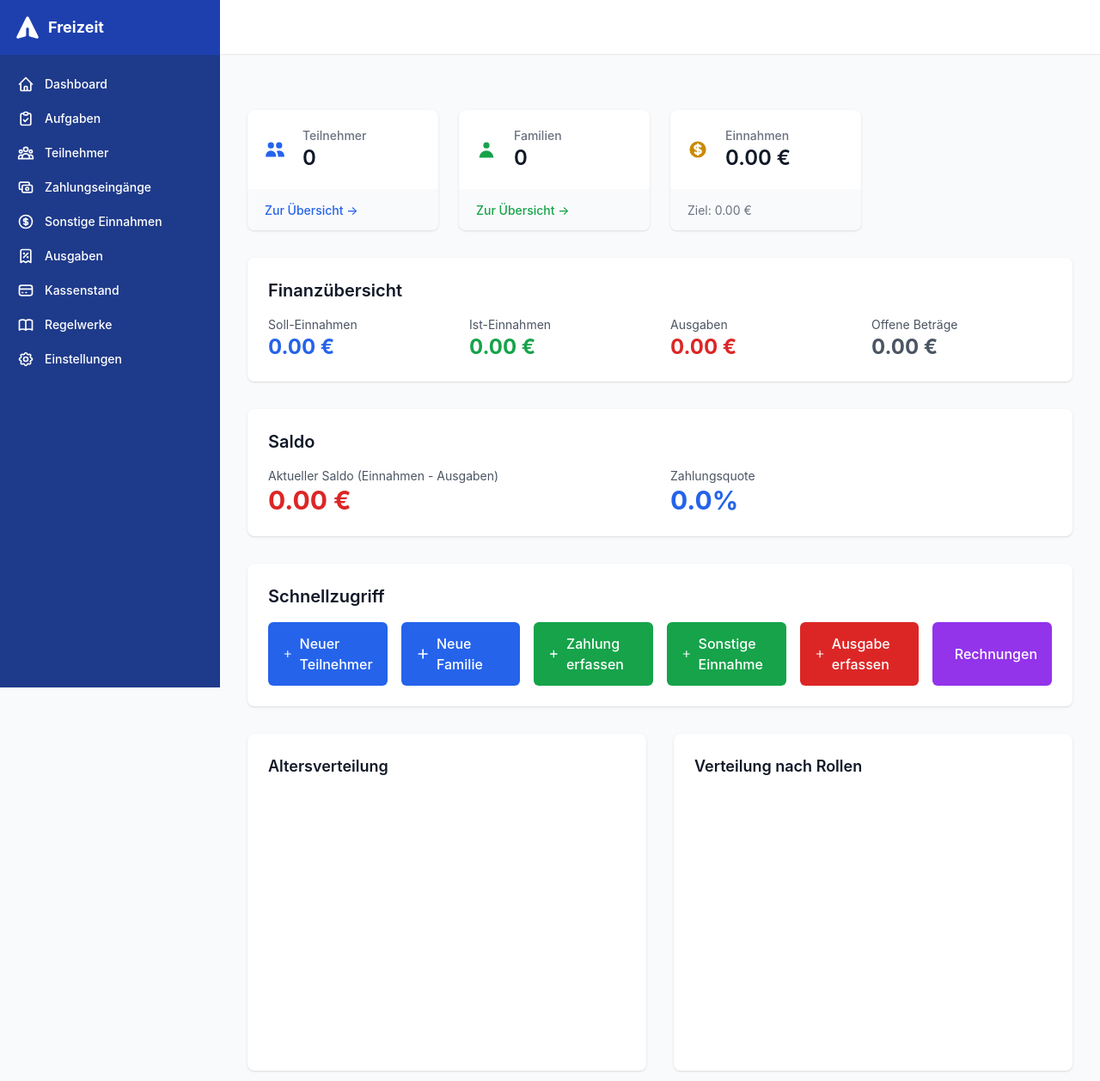
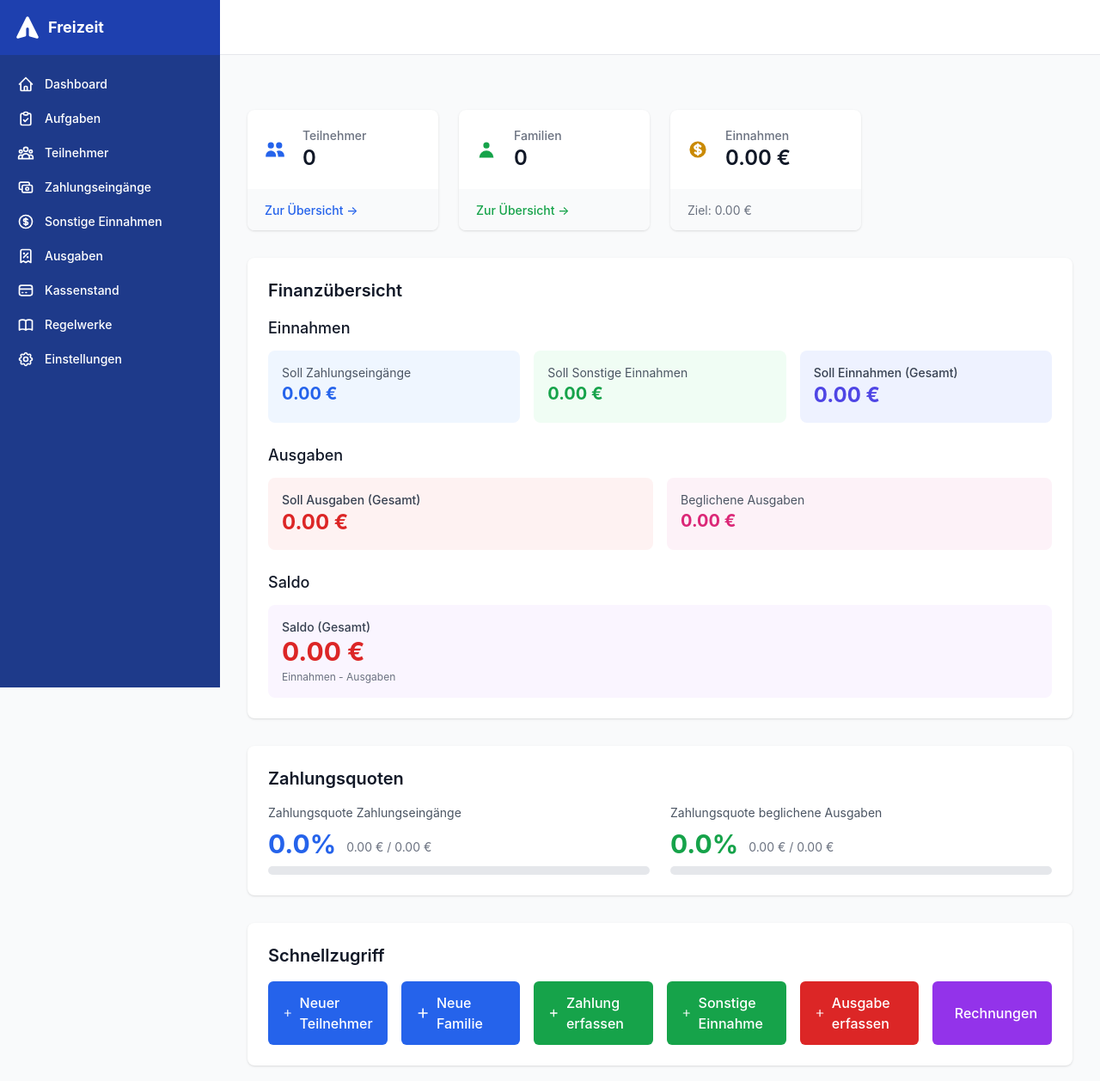
Before and after one commit to ptC7H12/MGBFreizeitplaner, a Python web app: template app/templates/dashboard.html in a window 1280 px wide. Shown: the top 1258 px of the page at 86% size. Run offline with Jinja, Linux system fonts and the light colour scheme; the template is opened without the code that fills it, so the values that code supplies are empty; a map, chart or similar area stays blank; some libraries are stand-ins or nearby versions.

Commit message:
Dashboard: Erweiterte Finanzübersicht mit detaillierter Aufschlüsselung
- Backend: Statistikberechnung erweitert um Soll/Ist-Einnahmen (Zahlungseingänge + Sonstige Einnahmen)
- Backend: Zahlungsquoten für Einnahmen und beglichene Ausgaben hinzugefügt
- Frontend: Finanzübersicht in drei Bereiche strukturiert (Einnahmen, Ausgaben, Saldo)
- Frontend: Neue Zahlungsquoten-Sektion mit Fortschrittsbalken
- Alle Berechnungen berücksichtigen jetzt auch die Income-Tabelle für sonstige Einnahmen

Teil von TODO #4

```diff
--- a/app/templates/dashboard.html
+++ b/app/templates/dashboard.html
@@ -91,47 +91,85 @@
 <!-- Finanzübersicht -->
 <div class="bg-white shadow rounded-lg p-6 mb-8">
     <h2 class="text-xl font-semibold text-gray-900 mb-4">Finanzübersicht</h2>
-    <div class="grid grid-cols-1 md:grid-cols-4 gap-6">
-        <div>
-            <p class="text-sm text-gray-600">Soll-Einnahmen</p>
-            <p class="text-2xl font-bold text-blue-600">{{ "%.2f"|format(stats.total_revenue_target if stats else 0) }} €</p>
+
+    <!-- Einnahmen -->
+    <div class="mb-6">
+        <h3 class="text-lg font-medium text-gray-900 mb-3">Einnahmen</h3>
+        <div class="grid grid-cols-1 md:grid-cols-3 gap-4">
+            <div class="bg-blue-50 p-4 rounded-lg">
+                <p class="text-sm text-gray-600">Soll Zahlungseingänge</p>
+                <p class="text-xl font-bold text-blue-600">{{ "%.2f"|format(stats.soll_zahlungseingaenge if stats else 0) }} €</p>
+            </div>
+            <div class="bg-green-50 p-4 rounded-lg">
+                <p class="text-sm text-gray-600">Soll Sonstige Einnahmen</p>
+                <p class="text-xl font-bold text-green-600">{{ "%.2f"|format(stats.soll_sonstige_einnahmen if stats else 0) }} €</p>
+            </div>
+            <div class="bg-indigo-50 p-4 rounded-lg">
+                <p class="text-sm font-medium text-gray-700">Soll Einnahmen (Gesamt)</p>
+                <p class="text-2xl font-bold text-indigo-600">{{ "%.2f"|format(stats.soll_einnahmen_gesamt if stats else 0) }} €</p>
+            </div>
         </div>
-        <div>
-            <p class="text-sm text-gray-600">Ist-Einnahmen</p>
-            <p class="text-2xl font-bold text-green-600">{{ "%.2f"|format(stats.total_payments if stats else 0) }} €</p>
+    </div>
+
+    <!-- Ausgaben -->
+    <div class="mb-6">
+        <h3 class="text-lg font-medium text-gray-900 mb-3">Ausgaben</h3>
+        <div class="grid grid-cols-1 md:grid-cols-2 gap-4">
+            <div class="bg-red-50 p-4 rounded-lg">
+                <p class="text-sm font-medium text-gray-700">Soll Ausgaben (Gesamt)</p>
+                <p class="text-2xl font-bold text-red-600">{{ "%.2f"|format(stats.soll_ausgaben_gesamt if stats else 0) }} €</p>
+            </div>
+            <div class="bg-pink-50 p-4 rounded-lg">
+                <p class="text-sm text-gray-600">Beglichene Ausgaben</p>
+                <p class="text-xl font-bold text-pink-600">{{ "%.2f"|format(stats.ausgaben_beglichen if stats else 0) }} €</p>
+            </div>
         </div>
-        <div>
-            <p class="text-sm text-gray-600">Ausgaben</p>
-            <p class="text-2xl font-bold text-red-600">{{ "%.2f"|format(stats.total_expenses if stats else 0) }} €</p>
-        </div>
-        <div>
-            <p class="text-sm text-gray-600">Offene Beträge</p>
-            <p class="text-2xl font-bold {% if stats and stats.outstanding > 0 %}text-orange-600{% else %}text-gray-600{% endif %}">
-                {{ "%.2f"|format(stats.outstanding if stats else 0) }} €
+    </div>
+
+    <!-- Saldo -->
+    <div>
+        <h3 class="text-lg font-medium text-gray-900 mb-3">Saldo</h3>
+        <div class="bg-purple-50 p-4 rounded-lg">
+            <p class="text-sm font-medium text-gray-700">Saldo (Gesamt)</p>
+            <p class="text-3xl font-bold {% if stats and stats.saldo_gesamt >= 0 %}text-green-600{% else %}text-red-600{% endif %}">
+                {{ "%.2f"|format(stats.saldo_gesamt if stats else 0) }} €
             </p>
+            <p class="text-xs text-gray-500 mt-1">Einnahmen - Ausgaben</p>
         </div>
     </div>
 </div>
 
-<!-- Saldo-Übersicht -->
+<!-- Zahlungsquoten -->
 <div class="bg-white shadow rounded-lg p-6 mb-8">
-    <h2 class="text-xl font-semibold text-gray-900 mb-4">Saldo</h2>
+    <h2 class="text-xl font-semibold text-gray-900 mb-4">Zahlungsquoten</h2>
     <div class="grid grid-cols-1 md:grid-cols-2 gap-6">
         <div>
-            <p class="text-sm text-gray-600">Aktueller Saldo (Einnahmen - Ausgaben)</p>
-            <p class="text-3xl font-bold {% if stats and stats.balance >= 0 %}text-green-600{% else %}text-red-600{% endif %}">
-                {{ "%.2f"|format(stats.balance if stats else 0) }} €
-            </p>
+            <p class="text-sm text-gray-600 mb-2">Zahlungsquote Zahlungseingänge</p>
+            <div class="flex items-end gap-3">
+                <p class="text-3xl font-bold text-blue-600">
+                    {{ "%.1f"|format(stats.zahlungsquote_eingaenge if stats else 0) }}%
+                </p>
+                <p class="text-sm text-gray-500 mb-1">
+                    {{ "%.2f"|format(stats.ist_zahlungseingaenge if stats else 0) }} € / {{ "%.2f"|format(stats.soll_zahlungseingaenge if stats else 0) }} €
+                </p>
+            </div>
+            <div class="w-full bg-gray-200 rounded-full h-2.5 mt-2">
+                <div class="bg-blue-600 h-2.5 rounded-full" style="width: {{ stats.zahlungsquote_eingaenge if stats else 0 }}%"></div>
+            </div>
         </div>
         <div>
-            <p class="text-sm text-gray-600">Zahlungsquote</p>
-            <p class="text-3xl font-bold text-blue-600">
-                {% if stats and stats.total_revenue_target > 0 %}
-                    {{ "%.1f"|format((stats.total_payments / stats.total_revenue_target) * 100) }}%
-                {% else %}
-                    0.0%
-                {% endif %}
-            </p>
+            <p class="text-sm text-gray-600 mb-2">Zahlungsquote beglichene Ausgaben</p>
+            <div class="flex items-end gap-3">
+                <p class="text-3xl font-bold text-green-600">
+                    {{ "%.1f"|format(stats.zahlungsquote_ausgaben if stats else 0) }}%
+                </p>
+                <p class="text-sm text-gray-500 mb-1">
+                    {{ "%.2f"|format(stats.ausgaben_beglichen if stats else 0) }} € / {{ "%.2f"|format(stats.soll_ausgaben_gesamt if stats else 0) }} €
+                </p>
+            </div>
+            <div class="w-full bg-gray-200 rounded-full h-2.5 mt-2">
+                <div class="bg-green-600 h-2.5 rounded-full" style="width: {{ stats.zahlungsquote_ausgaben if stats else 0 }}%"></div>
+            </div>
         </div>
     </div>
 </div>
```
Also changed, not shown: app/routers/dashboard.py (+49 -11 lines).
